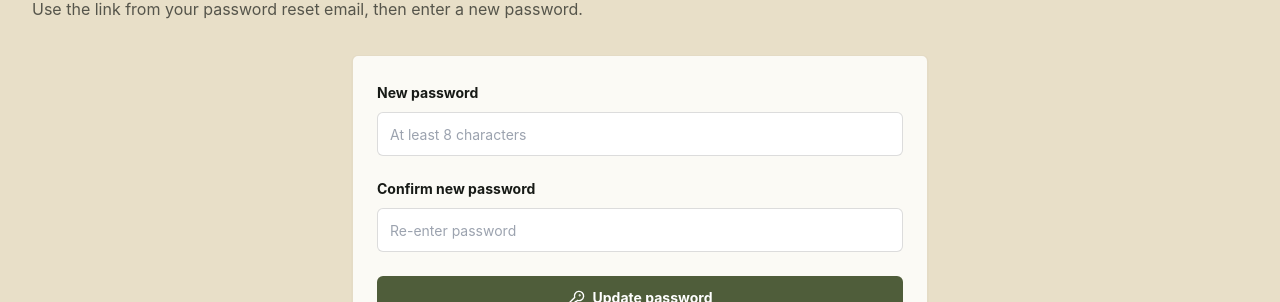
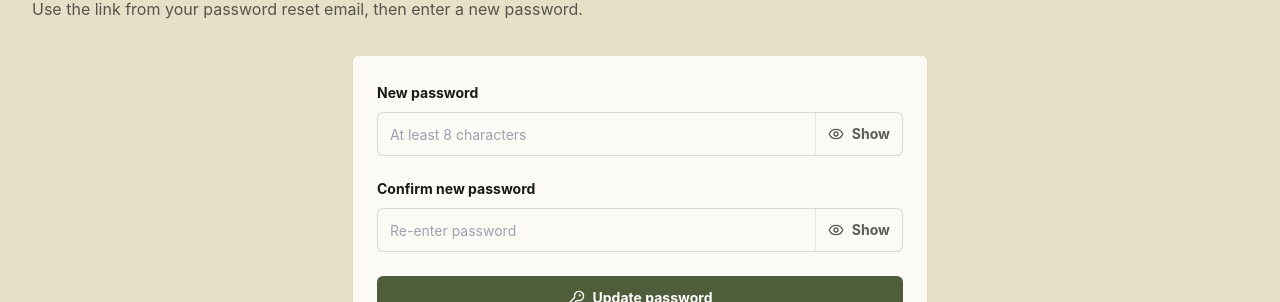
Before and after one commit to brokenasco/MCMAPLOGS, a React (Vite) app: page /reset-password in a window 1280 px wide. Shown: the part 202-504 px from the top of the page. Built offline with nearby package versions, Linux system fonts and the light colour scheme; no server answers.

Commit message:
Use reusable show hide password fields

```diff
--- a/src/pages/ResetPassword.jsx
+++ b/src/pages/ResetPassword.jsx
@@ -2,6 +2,7 @@ import React from 'react';
 import { KeyRound } from 'lucide-react';
 import { Link, useNavigate } from 'react-router-dom';
 import PageShell from '../components/PageShell.jsx';
+import PasswordField from '../components/PasswordField.jsx';
 import { useApp } from '../context/AppContext.jsx';
 
 export default function ResetPassword() {
@@ -54,20 +55,18 @@ export default function ResetPassword() {
       <div className="mx-auto max-w-xl rounded-md border border-coyote/35 bg-paper p-6 shadow-sm">
         <form className="space-y-6" onSubmit={handleSubmit}>
           <div className="grid gap-5">
-            <Field
+            <PasswordField
               label="New password"
               name="password"
               value={form.password}
               onChange={updateField}
-              type="password"
               placeholder="At least 8 characters"
             />
-            <Field
+            <PasswordField
               label="Confirm new password"
               name="confirmPassword"
               value={form.confirmPassword}
               onChange={updateField}
-              type="password"
               placeholder="Re-enter password"
             />
           </div>
@@ -98,12 +97,3 @@ export default function ResetPassword() {
     </PageShell>
   );
 }
-
-function Field({ label, ...props }) {
-  return (
-    <label className="block">
-      <span className="text-sm font-bold text-ink">{label}</span>
-      <input className="focus-ring mt-2 h-11 w-full rounded-md border border-ink/15 px-3 text-sm" {...props} />
-    </label>
-  );
-}
```
